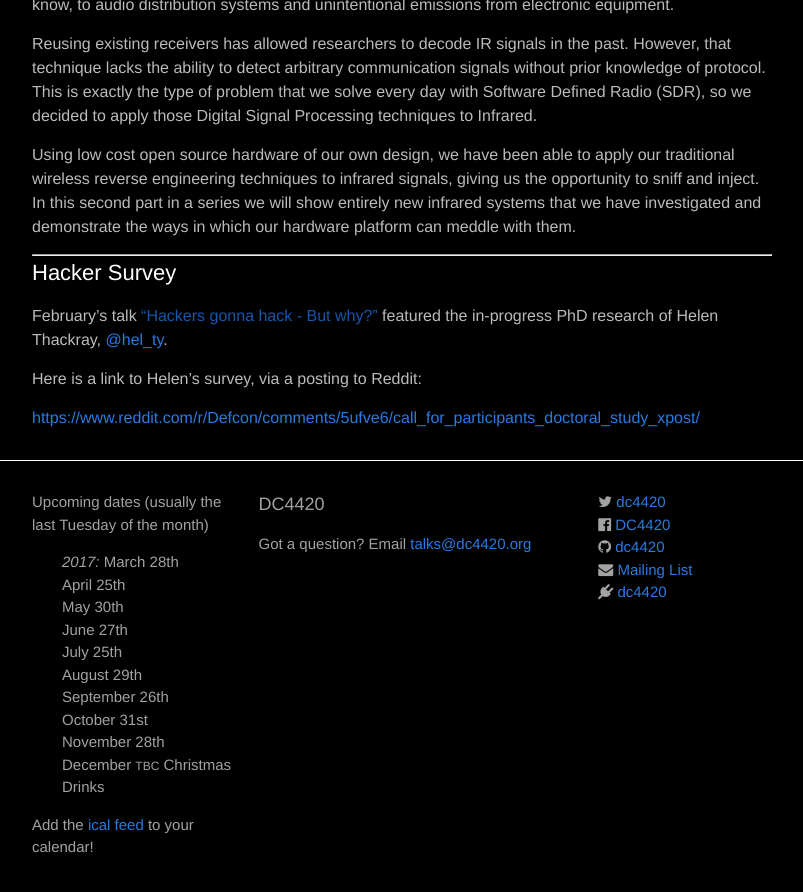
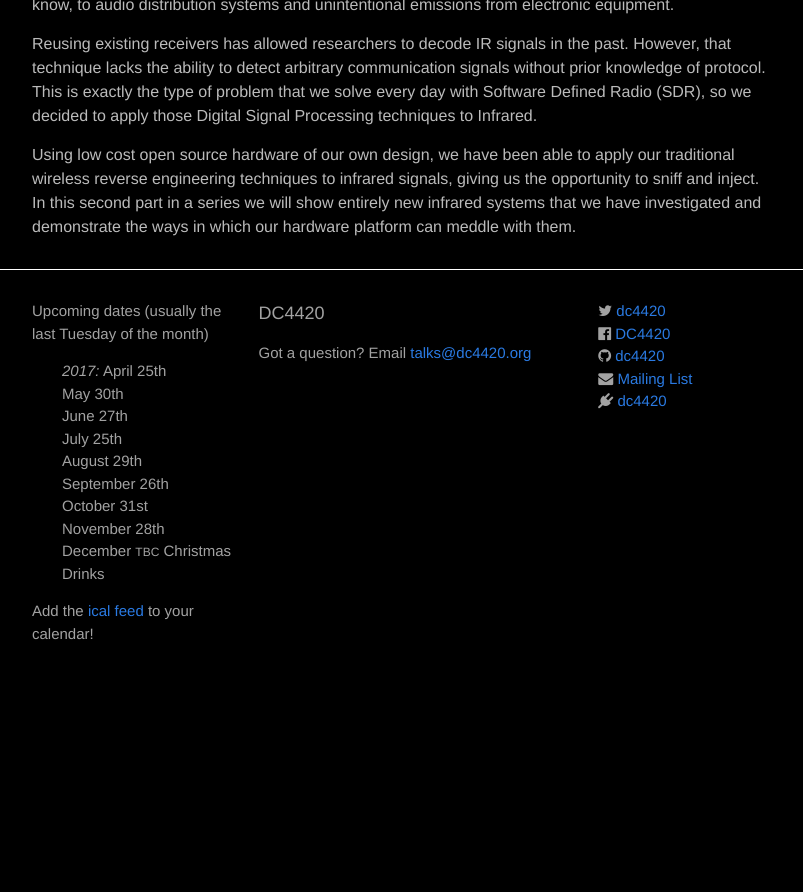
Before and after one commit to dc4420/website, a Jekyll site: the page built from _posts/2017-03-28-talks.markdown, in a window 1280 px wide and 900 px high, scrolled down 812 px. Shown: the top 892 px of the window, without its empty margins (238-1041 px from the left). Built offline with Jekyll 4.4.1, drawn with Linux system fonts in a browser that asks for light colours; nearby versions of some CDN libraries; after the commit the page ends 1547 px from its top, so only the background shows below that.

Commit message:
announce Suggy's April
1st April talk
move Helen's survey info to newest front page

```diff
--- a/_includes/footer.html
+++ b/_includes/footer.html
@@ -7,8 +7,7 @@
       <div class="footer-col  footer-col-1">
         <p class="text">Upcoming dates (usually the last Tuesday of the month)</p>
         <ul class="future-events">
-          <li><em>2017:</em> March 28th</li>
-          <li>April 25th</li>
+          <li><em>2017:</em> April 25th</li>
           <li>May 30th</li>
           <li>June 27th</li>
           <li>July 25th</li>
--- a/_posts/2017-03-28-talks.markdown
+++ b/_posts/2017-03-28-talks.markdown
@@ -36,13 +36,3 @@
 Reusing existing receivers has allowed researchers to decode IR signals in the past. However, that technique lacks the ability to detect arbitrary communication signals without prior knowledge of protocol. This is exactly the type of problem that we solve every day with Software Defined Radio (SDR), so we decided to apply those Digital Signal Processing techniques to Infrared.
 
 Using low cost open source hardware of our own design, we have been able to apply our traditional wireless reverse engineering techniques to infrared signals, giving us the opportunity to sniff and inject. In this second part in a series we will show entirely new infrared systems that we have investigated and demonstrate the ways in which our hardware platform can meddle with them.
-
-<hr>
-
-## Hacker Survey
-
-February's talk ["Hackers gonna hack - But why?"]({{ post_url 2017-02-28-talks }}) featured the in-progress PhD research of Helen Thackray, [@hel_ty](https://twitter.com/hel_ty).
-
-Here is a link to Helen's survey, via a posting to Reddit:
-
-[https://www.reddit.com/r/Defcon/comments/5ufve6/call_for_participants_doctoral_study_xpost/](https://www.reddit.com/r/Defcon/comments/5ufve6/call_for_participants_doctoral_study_xpost/)
```
Also changed, not shown: _posts/2017-04-25-talks.markdown (added, +36 -0 lines).
